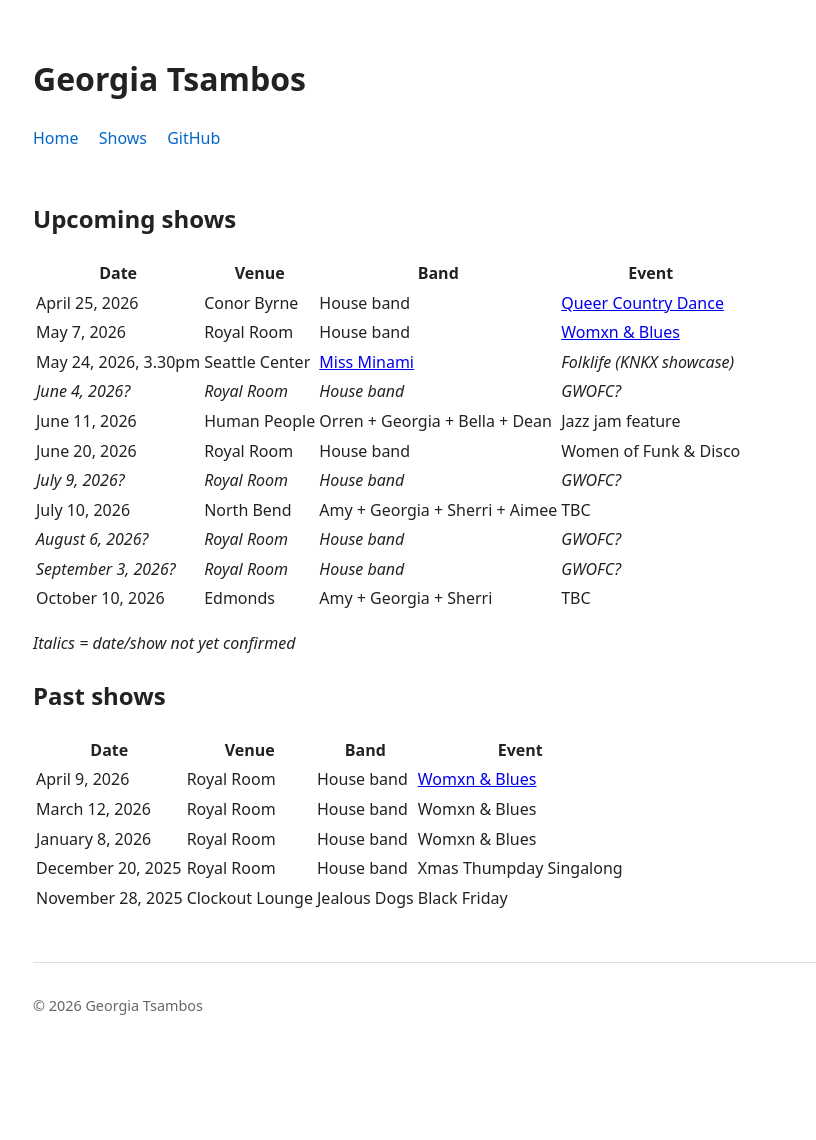
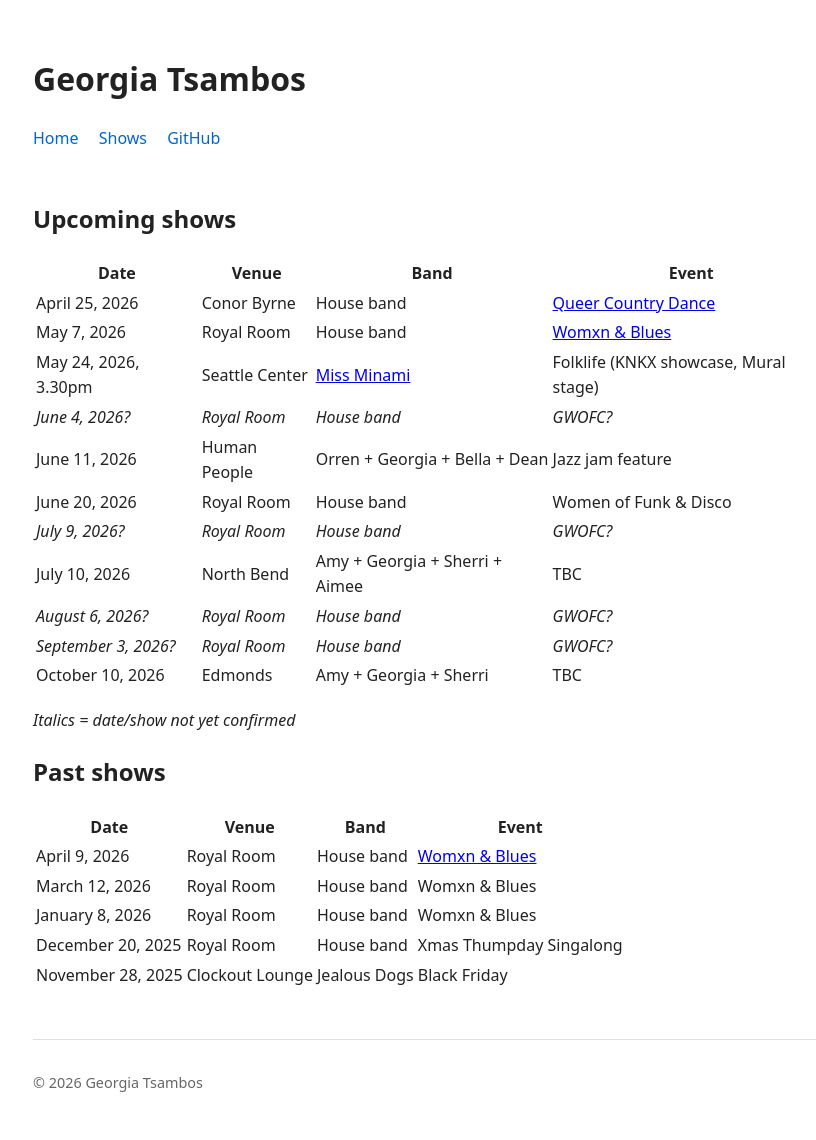
Before and after one commit to gtsambos/gtsambos.github.io, a Jekyll site: the page built from shows.md, in a window 1280 px wide. Shown: the whole page, without its empty margins (207-1023 px from the left). Built offline with Jekyll 4.4.1, drawn with Linux system fonts in a browser that asks for light colours; before the commit the page ends 1063 px from its top, so only the background shows below that.

Commit message:
Added Folklife venu details

```diff
--- a/shows.md
+++ b/shows.md
@@ -9,7 +9,7 @@
 |----------------------|------------------------|----------------------------------------|-------|
 | April 25, 2026       | Conor Byrne            | House band                             | [Queer Country Dance](https://www.conorbyrnepub.com/calendar#/events/167538) |
 | May 7, 2026          | Royal Room             | House band                             | [Womxn & Blues](https://theroyalroomseattle.com/event/womxn-blues-i-knew-i-could-fly) |
-| May 24, 2026, 3.30pm | Seattle Center         | [Miss Minami](https://missminami.com/) | *Folklife (KNKX showcase)* |
+| May 24, 2026, 3.30pm | Seattle Center         | [Miss Minami](https://missminami.com/) | Folklife (KNKX showcase, Mural stage) |
 | *June 4, 2026?*      | *Royal Room*           | *House band*                           | *GWOFC?* |
 | June 11, 2026        | Human People           | Orren + Georgia + Bella + Dean         | Jazz jam feature |
 | June 20, 2026        | Royal Room             | House band                             | Women of Funk & Disco |
```
